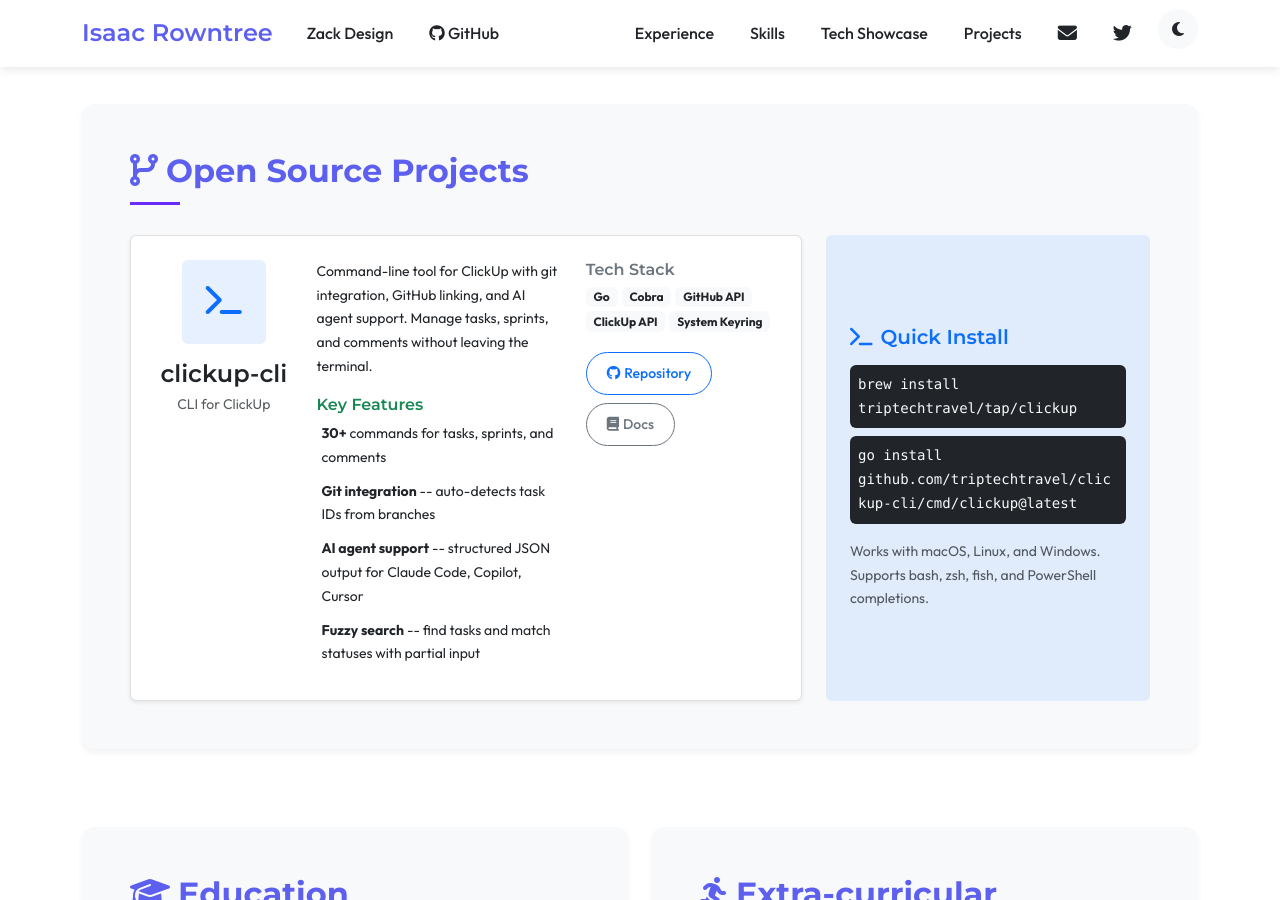
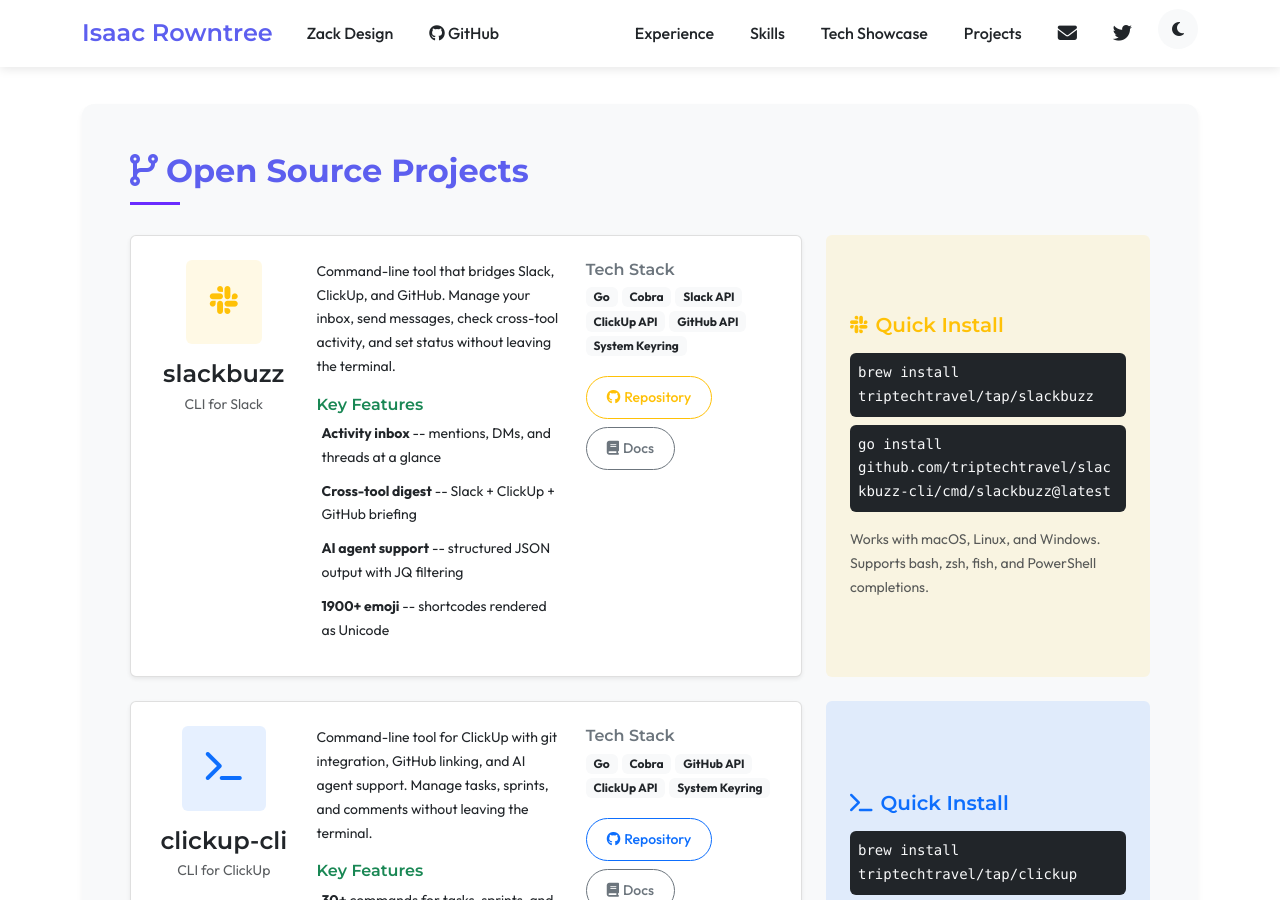
Before and after one commit to isaacrowntree/isaacrowntree.github.io, a Jekyll site: the page built from index.html, in a window 1280 px wide and 900 px high, scrolled down 5442 px. Built offline with Jekyll 4.4.1, drawn with Linux system fonts in a browser that asks for light colours.

Commit message:
Add slackbuzz-cli to Open Source Projects section
Co-Authored-By: Claude Opus 4.5 <noreply@anthropic.com>

```diff
--- a/index.html
+++ b/index.html
@@ -567,6 +567,57 @@ layout: default
         <div class="pattern-bg"></div>
         <h2 class="section-title" id="projects"><i class="fa fa-code-branch me-2" aria-hidden="true"></i>Open Source Projects</h2>
 
+        <!-- slackbuzz -->
+        <div class="row g-4 mb-4">
+          <div class="col-lg-8">
+            <div class="tech-showcase-card p-3 p-md-4 bg-white rounded shadow-sm border">
+              <div class="row align-items-start">
+                <div class="col-lg-3 col-md-3 text-center mb-3 mb-md-0">
+                  <div class="showcase-icon bg-warning bg-opacity-10 p-3 p-md-4 rounded mx-auto" style="width: fit-content;">
+                    <i class="fab fa-slack text-warning fa-2x fa-md-3x"></i>
+                  </div>
+                  <h4 class="mt-2 mt-md-3 mb-1">slackbuzz</h4>
+                  <div class="text-muted small">CLI for Slack</div>
+                </div>
+                <div class="col-lg-5 col-md-5">
+                  <p class="small mb-3">Command-line tool that bridges Slack, ClickUp, and GitHub. Manage your inbox, send messages, check cross-tool activity, and set status without leaving the terminal.</p>
+                  <h6 class="text-success mb-2">Key Features</h6>
+                  <ul class="small mb-0 list-unstyled">
+                    <li><strong>Activity inbox</strong> -- mentions, DMs, and threads at a glance</li>
+                    <li><strong>Cross-tool digest</strong> -- Slack + ClickUp + GitHub briefing</li>
+                    <li><strong>AI agent support</strong> -- structured JSON output with JQ filtering</li>
+                    <li><strong>1900+ emoji</strong> -- shortcodes rendered as Unicode</li>
+                  </ul>
+                </div>
+                <div class="col-lg-4 col-12 mt-3 mt-lg-0">
+                  <h6 class="text-secondary mb-2">Tech Stack</h6>
+                  <div class="d-flex flex-wrap mb-3">
+                    <span class="badge bg-light text-dark me-1 mb-1">Go</span>
+                    <span class="badge bg-light text-dark me-1 mb-1">Cobra</span>
+                    <span class="badge bg-light text-dark me-1 mb-1">Slack API</span>
+                    <span class="badge bg-light text-dark me-1 mb-1">ClickUp API</span>
+                    <span class="badge bg-light text-dark me-1 mb-1">GitHub API</span>
+                    <span class="badge bg-light text-dark me-1 mb-1">System Keyring</span>
+                  </div>
+                  <div class="d-flex flex-wrap gap-2">
+                    <a href="https://github.com/triptechtravel/slackbuzz-cli" class="btn btn-sm btn-outline-warning"><i class="fab fa-github me-1"></i>Repository</a>
+                    <a href="https://triptechtravel.github.io/slackbuzz-cli/" class="btn btn-sm btn-outline-secondary"><i class="fas fa-book me-1"></i>Docs</a>
+                  </div>
+                </div>
+              </div>
+            </div>
+          </div>
+          <div class="col-lg-4">
+            <div class="p-4 bg-warning bg-opacity-10 rounded h-100 d-flex flex-column justify-content-center">
+              <h5 class="text-warning mb-3"><i class="fab fa-slack me-2"></i>Quick Install</h5>
+              <code class="d-block p-2 bg-dark text-light rounded mb-2 small">brew install triptechtravel/tap/slackbuzz</code>
+              <code class="d-block p-2 bg-dark text-light rounded mb-3 small">go install github.com/triptechtravel/slackbuzz-cli/cmd/slackbuzz@latest</code>
+              <p class="small text-muted mb-0">Works with macOS, Linux, and Windows. Supports bash, zsh, fish, and PowerShell completions.</p>
+            </div>
+          </div>
+        </div>
+
+        <!-- clickup-cli -->
         <div class="row g-4">
           <div class="col-lg-8">
             <div class="tech-showcase-card p-3 p-md-4 bg-white rounded shadow-sm border">
```
